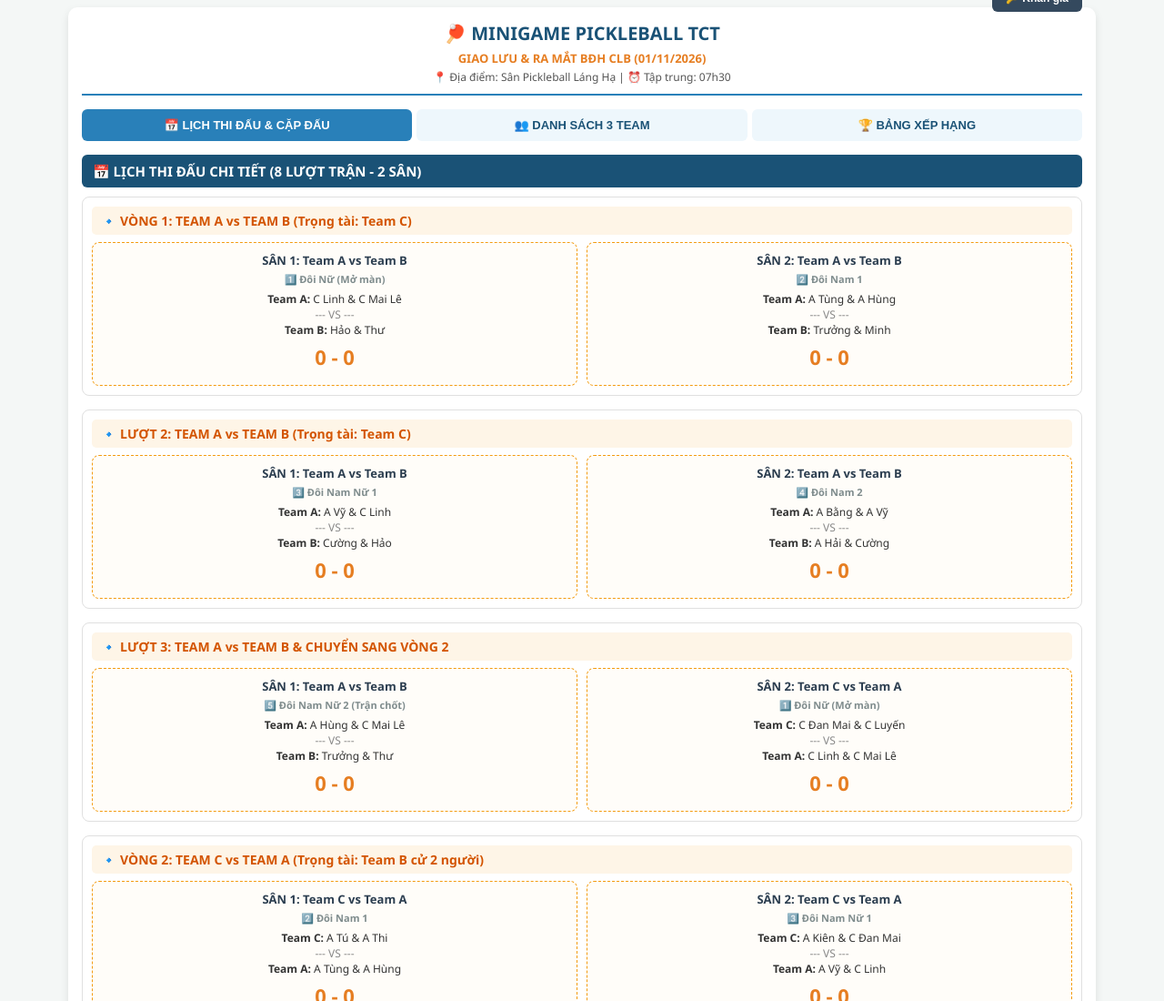
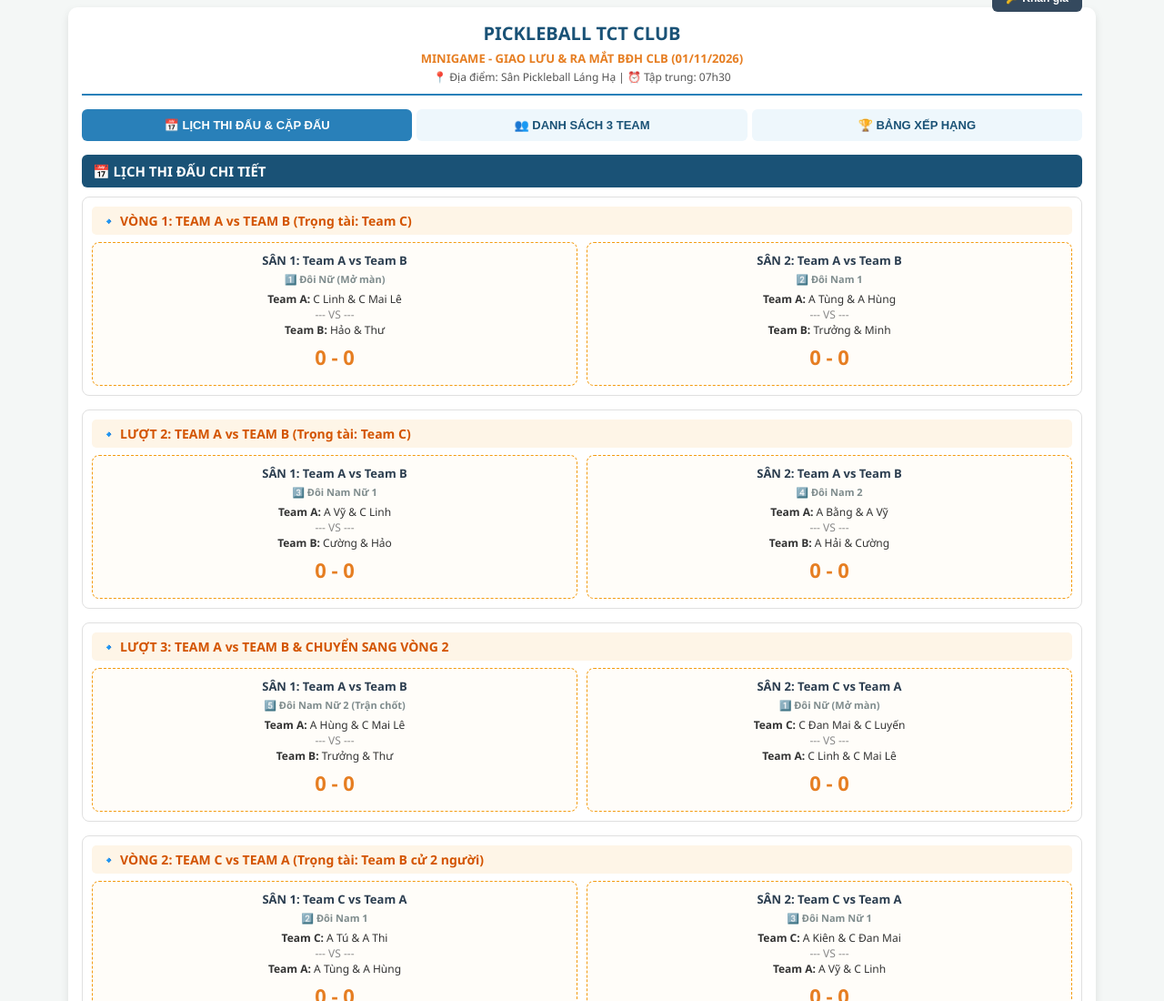
Before and after one commit to vehicles/pickleball-tct-minigame, a plain HTML site: page index.html in a window 1280 px wide. Shown: the top 1100 px of the page at 91% size. Drawn offline with Linux system fonts and the light colour scheme; no server answers.

Commit message:
Update index.html

```diff
--- a/index.html
+++ b/index.html
@@ -3,7 +3,7 @@
 <head>
     <meta charset="UTF-8">
     <meta name="viewport" content="width=device-width, initial-scale=1.0, maximum-scale=1.0, user-scalable=no">
-    <title>Minigame Pickleball TCT - 01/11/2026</title>
+    <title>[01/11/2026] - Pickleball TCT Club - Minigame</title>
     <!-- Thư viện Firebase Realtime Database SDK -->
     <script type="module">
         import { initializeApp } from "https://www.gstatic.com/firebasejs/10.8.0/firebase-app.js";
@@ -115,8 +115,8 @@
 <div class="container">
     <div class="header">
         <button id="authBtn" class="btn-auth" onclick="toggleAuthRole()">🔑 Khán giả</button>
-        <h1>🏓 MINIGAME PICKLEBALL TCT</h1>
-        <div class="subtitle">GIAO LƯU & RA MẮT BĐH CLB (01/11/2026)</div>
+        <h1>PICKLEBALL TCT CLUB</h1>
+        <div class="subtitle">MINIGAME - GIAO LƯU & RA MẮT BĐH CLB (01/11/2026)</div>
         <div class="info">📍 Địa điểm: Sân Pickleball Láng Hạ | ⏰ Tập trung: 07h30</div>
     </div>
 
@@ -128,7 +128,7 @@
 
     <!-- TAB 1: LỊCH THI ĐẤU & CẶP ĐẤU -->
     <div id="tabSchedule" class="tab-content">
-        <div class="section-title">📅 LỊCH THI ĐẤU CHI TIẾT (8 LƯỢT TRẬN - 2 SÂN)</div>
+        <div class="section-title">📅 LỊCH THI ĐẤU CHI TIẾT</div>
         <div id="roundsGrid" class="rounds-container"></div>
 
         <div class="rules-card">
```
